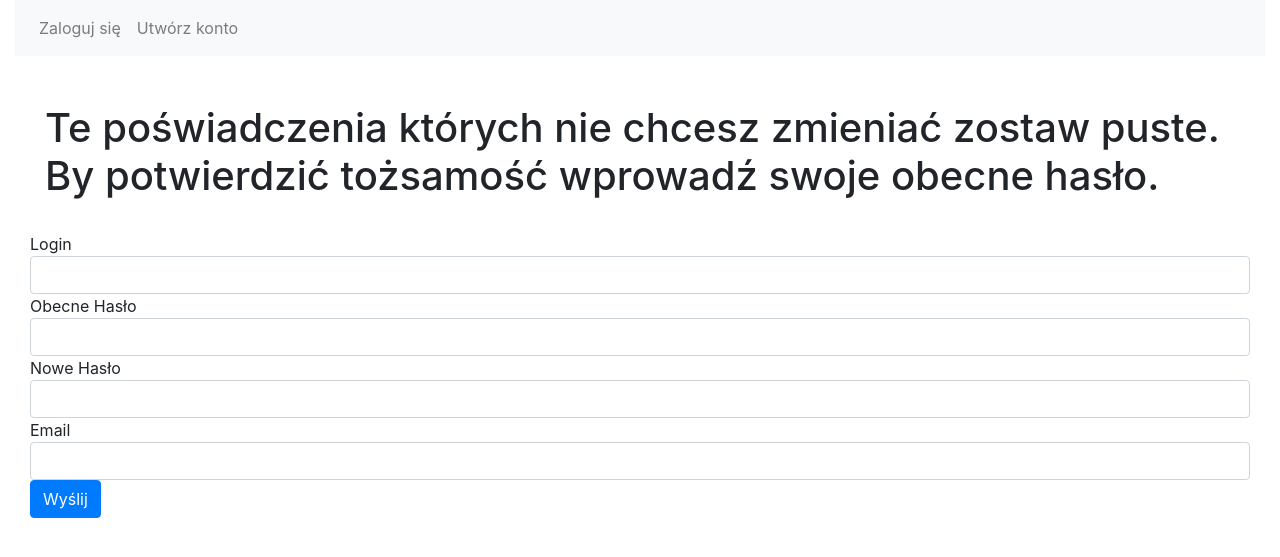
After one commit to kingbrucelee/SimpleAccountManager, a Flask app: page /change_credentials in a window 1280 px wide. The commit adds this page. Shown: the top 557 px of the page. Run offline with Flask 3, Linux system fonts and the light colour scheme; the visitor is signed in with stand-in values (Sample User, id 1); tables that the repository leaves empty hold one stand-in row (values such as "Sample post"); some libraries are stand-ins or nearby versions.

Commit message:
zmieniono:       forms.py - Praktycznie całkowity rewrite, dostosowanie do poszczególnych stron 	zmieniono:       routes.py - Nowe ścieżki, dostosowanie, zmiany wewnętrznych nazw 	zmieniono:       templates/account.html  - Dostowanie do change_credentials.html oraz delete_account.html 	zmieniono:       templates/base.html - Zamiana kolejności logowania i tworzenia konta 	zmieniono:       templates/change.html - Zmiany poszczególnych pól są teraz opcjonalne nie trzeba wszystkiego naraz 	nowy plik:       templates/change_credentials.html - Wersja dla użytkownika z potwierdzeniem poprzez wpisanie hasła 	nowy plik:       templates/delete_account.html - Wersja dla użytkownika z potwierdzeniem poprzez wpisanie hasła

```diff
--- a/forms.py
+++ b/forms.py
@@ -1,18 +1,35 @@
 from flask_wtf import FlaskForm
 from wtforms import StringField, SubmitField, PasswordField
-from wtforms.validators import Email, InputRequired, EqualTo, Length
+from wtforms.validators import Email, InputRequired, EqualTo, Length, Optional
 
-class AddAccountForm(FlaskForm):
-    login = StringField("Login", validators=[Length(min=3, max=64, message="Login powinien mieć pomiędzy 3 a 64 znaków"),InputRequired("Login nie może być pusty")])
-    password = PasswordField("Password", validators=[InputRequired("Hasło nie może być puste"), Length(min=8, max=64, message="Hasło powinno mieć pomiędzy 8 a 64 znaków"), EqualTo('confirm_password', message='Passwords must match')])
+class AddAccountForm(FlaskForm): # User
+    login = StringField("Login", validators=[Length(min=3, max=64, message="Login powinien mieć pomiędzy 3 a 64 znaków")])
+    password = PasswordField("Password", validators=[Length(min=8, max=64, message="Hasło powinno mieć pomiędzy 8 a 64 znaków"), EqualTo('confirm_password', message='Pola hasło i powtórz hasło nie są identyczne')])
     confirm_password = PasswordField("Powtórz hasło")
-    email = StringField("Email", validators=[Length(max=128, message="Email nie może mieć więcej niż 128 znaków"),Email("Proszę wprowadzić poprawny adres email")])
+    email = StringField("Email", validators=[Email("Proszę wprowadzić poprawny adres email"),Length(max=128, message="Email nie może mieć więcej niż 128 znaków")])
     submit = SubmitField("Wyślij")
 
-class DeleteAccountForm(FlaskForm):
+class RemoveAccountForm(FlaskForm): # Admin
     submit = SubmitField('Delete')
 
-class LoginForm(FlaskForm):
-    login = StringField("Login", validators=[Length(min=3, max=64, message="Login powinien mieć pomiędzy 3 a 64 znaków"),InputRequired("Login nie może być pusty")])
-    password = PasswordField("Password", validators=[InputRequired("Hasło nie może być puste"), Length(min=8, max=64, message="Hasło powinno mieć pomiędzy 8 a 64 znaków")])
+class ChangeAccountForm(FlaskForm): # Admin
+    login = StringField("Login", validators=[Optional(),Length(min=3, max=64, message="Login powinien mieć pomiędzy 3 a 64 znaków")])
+    password = PasswordField("Password", validators=[Optional(),Length(min=8, max=64, message="Hasło powinno mieć pomiędzy 8 a 64 znaków")])
+    email = StringField("Email", validators=[Optional(),Length(max=128, message="Email nie może mieć więcej niż 128 znaków"),Email("Proszę wprowadzić poprawny adres email")])
+    submit = SubmitField("Wyślij")
+
+class ChangeAccountCredentialsForm(FlaskForm): # User
+    login = StringField("Login", validators=[Optional(),Length(min=3, max=64, message="Login powinien mieć pomiędzy 3 a 64 znaków")])
+    password = PasswordField("Password", validators=[Optional(),Length(min=8, max=64, message="Hasło powinno mieć pomiędzy 8 a 64 znaków")])
+    email = StringField("Email", validators=[Optional(),Length(max=128, message="Email nie może mieć więcej niż 128 znaków"),Email("Proszę wprowadzić poprawny adres email")])
+    old_password = PasswordField("Password", validators=[InputRequired("Stare hasło musi zostać wpisane by potwierdzić akcję"),Length(min=8, max=64, message="Hasło powinno mieć pomiędzy 8 a 64 znaków")])
+    submit = SubmitField("Wyślij")
+
+class LoginForm(FlaskForm): # User
+    login = StringField("Login", validators=[Length(min=3, max=64, message="Login powinien mieć pomiędzy 3 a 64 znaków")])
+    password = PasswordField("Password", validators=[Length(min=8, max=64, message="Hasło powinno mieć pomiędzy 8 a 64 znaków")])
     submit = SubmitField("Zaloguj się")
+
+class VerifyActionForm(FlaskForm): # User
+    password = PasswordField("Password", validators=[Length(min=8, max=64, message="Hasło powinno mieć pomiędzy 8 a 64 znaków")])
+    submit = SubmitField("Potwierdź")
--- a/routes.py
+++ b/routes.py
@@ -34,45 +34,72 @@ def login():
         flash("Błędny login lub hasło", "error")
     return render_template("login.html", form=form)
 
-@app.route('/create', methods=["GET","POST"])
+@app.route('/create', methods=["GET","POST"]) # Bulk account creation is cringe so there's no admin route of creation
 def create():
     form = forms.AddAccountForm()
     if form.validate_on_submit():
         salt = secrets.token_urlsafe(64)
-        u = User(login=form.login.data, password=hash(form.password.data,salt), salt=salt, email=form.email.data)
-        db.session.add(u)
+        user = User(login=form.login.data, password=hash(form.password.data,salt), salt=salt, email=form.email.data)
+        db.session.add(user)
         db.session.commit()
         flash("Konto zostało utworzone")
-        print("Username", form.login.data)
-        print("Password", form.password.data)
-        print("Email", form.email.data)
-        return redirect(url_for("admin"))
+        session["user_id"] = user.id
+        return redirect(url_for("account"))
     return render_template("create.html", form=form)
 
-@app.route("/change/<int:user_id>", methods=["GET","POST"])
+@app.route("/change/<int:user_id>", methods=["GET","POST"]) # Admin Change
 def change(user_id):
     user = User.query.get(user_id)
-    form = forms.AddAccountForm()
+    form = forms.ChangeAccountForm()
     if user:
         if form.validate_on_submit():
-            salt = secrets.token_urlsafe(64)
-            user.login = form.login.data
-            user.password = hash(form.password.data,salt)
-            user.salt = salt
-            user.email = form.email.data
+            if form.login.data:
+                user.login = form.login.data
+            if form.password.data:
+                salt = secrets.token_urlsafe(64)
+                user.password = hash(form.password.data,salt)
+                user.salt = salt
+            if form.email.data:
+                user.email = form.email.data
             db.session.commit()
             flash("Poświadczenia zostały zmienione")
             return redirect(url_for("admin"))
-
-        form.login.data = user.login
-        form.email.data = user.email
         return render_template("change.html",form=form, user_id=user_id)
     flash(f"Użytkownik o numerze {user_id} nie istnieje")
     return redirect(url_for("admin"))
 
-@app.route('/delete/<int:user_id>', methods=['GET', 'POST'])
+@app.route("/change_credentials", methods=["GET","POST"]) # User Change
+def change_credentials():
+    if "user_id" in session:
+        user = User.query.get(session["user_id"])
+        form = forms.ChangeAccountCredentialsForm()
+        if user:
+            if form.validate_on_submit():
+                password_entered = hash(form.old_password.data,user.salt)
+                if password_entered == user.password:
+                        if form.login.data:
+                            user.login = form.login.data
+                        if form.password.data:
+                            salt = secrets.token_urlsafe(64)
+                            user.password = hash(form.password.data,salt)
+                            user.salt = salt
+                        if form.email.data:
+                            user.email = form.email.data
+                        db.session.commit()
+                        flash("Poświadczenia zostały zmienione")
+                        return redirect(url_for("account"))
+                flash("Błędne stare hasło")
+            else:
+                return render_template("change_credentials.html", form=form)
+        flash("Coś poszło nie tak. Sugerowana akcja to zamknięcie i otwarcie ponownie przeglądarki")
+    else:
+        flash("Nie jesteś zalogowany")
+    return redirect(url_for("account"))
+
+
+@app.route('/delete/<int:user_id>', methods=['GET', 'POST']) # Admin Delete
 def delete(user_id):
-    form = forms.DeleteAccountForm()
+    form = forms.RemoveAccountForm()
     user = User.query.get(user_id)
     if user:
         if form.validate_on_submit():
@@ -84,3 +111,24 @@ def delete(user_id):
         return render_template('delete.html', form=form, user_id=user_id, login=user.login)
     flash(f"Użytkownik o numerze {user_id} nie istnieje")
     return redirect(url_for('admin'))
+
+@app.route('/delete_account', methods=['GET',"POST"]) # User Delete
+def delete_account():
+    form = forms.VerifyActionForm()
+    if "user_id" in session:
+        user = User.query.get(session["user_id"])
+        if user:
+            if form.validate_on_submit():
+                password_entered = hash(form.password.data,user.salt)
+                if password_entered == user.password:
+                    db.session.delete(user)
+                    db.session.commit()
+                    flash('Konto zostało usunięte')
+                    return redirect(url_for("account"))
+                flash("Błędne hasło")
+            else:
+                return render_template("delete_account.html", form=form)
+        flash("Coś poszło nie tak. Sugerowana akcja to zamknięcie i otwarcie ponownie przeglądarki")
+    else:
+        flash("Nie jesteś zalogowany")
+    return redirect(url_for('account'))
--- a/templates/account.html
+++ b/templates/account.html
@@ -11,9 +11,9 @@
             <li><strong>Email:</strong> {{ user.email }}</li>
             <li><strong>Salt hasła:</strong> {{ user.salt }}</li>
         </ul>
-        <a href="{{ url_for('delete',user_id=user.id) }}">Usuń Konto</a>
+        <a href="{{ url_for('delete_account')}}">Usuń Konto</a>
         <br>
-        <a href="{{ url_for('change',user_id=user.id) }}">Zmień login lub email lub hasło</a>
+        <a href="{{ url_for('change_credentials')}}">Zmień login lub email lub hasło</a>
     {% else %}
         <p> Nie ma żadnych informacji, prawdopodobnie coś poszło nie tak.</p>
     {% endif %}
--- a/templates/base.html
+++ b/templates/base.html
@@ -15,8 +15,8 @@
       <nav class="navbar navbar-expand-lg navbar-light bg-light">
         <ul class="navbar-nav">
           <!-- <li class="nav-item"><a href="{{ url_for('admin') }}" class="nav-link">Użytkownicy</a></li> --->
+          <li class="nav-item"><a href="{{ url_for('login') }}" class="nav-link">Zaloguj się</a></li>
           <li class="nav-item"><a href="{{ url_for('create') }}" class="nav-link">Utwórz konto</a></li>
-          <li class="nav-item"><a href="{{ url_for('login') }}" class="nav-link">Zaloguj się</a></li>
         </ul>
       </nav>
       <br>
--- a/templates/change.html
+++ b/templates/change.html
@@ -5,7 +5,7 @@
   <form action="{{ url_for('change', user_id=user_id) }}" method="post">
     {{ form.csrf_token }}
     <div class="col">
-      <h1>Zmień poświadczenia konta</h1>
+      <h1>Te poświadczenia których nie chcesz zmieniać zostaw puste. By potwierdzić tożsamość wprowadź swoje obecne hasło.</h1>
       <br>
       <div class="row">
         Login
@@ -14,10 +14,6 @@
       <div class="row">
         Hasło
         {{ form.password(class="form-control", type="password") }}
-      </div>
-      <div class="row">
-        Powtórz Hasło
-        {{ form.confirm_password(class="form-control", type="password") }}
       </div>
       <div class="row">
         Email
--- /dev/null
+++ b/templates/change_credentials.html
@@ -0,0 +1,32 @@
+{% extends "base.html" %}
+
+{% block main %}
+<div class="container-fluid">
+  <form action="{{ url_for('change_credentials') }}" method="post">
+    {{ form.csrf_token }}
+    <div class="col">
+      <h1>Te poświadczenia których nie chcesz zmieniać zostaw puste. By potwierdzić tożsamość wprowadź swoje obecne hasło.</h1>
+      <br>
+      <div class="row">
+        Login
+        {{ form.login(class="form-control", type="text") }}
+      </div>
+      <div class="row">
+        Obecne Hasło
+        {{ form.old_password(class="form-control", type="password") }}
+      </div>
+      <div class="row">
+        Nowe Hasło
+        {{ form.password(class="form-control", type="password") }}
+      </div>
+      <div class="row">
+        Email
+        {{ form.email(class="form-control", type="email") }}
+      </div>
+      <div class="row">
+        {{ form.submit(class="btn btn-primary") }}
+      </div>
+    </div>
+  </form>
+</div>
+{% endblock %}
```
Also changed, not shown: templates/delete_account.html (added, +20 -0 lines), README.md, templates/create.html (line endings or trailing spaces), 1 other file.
